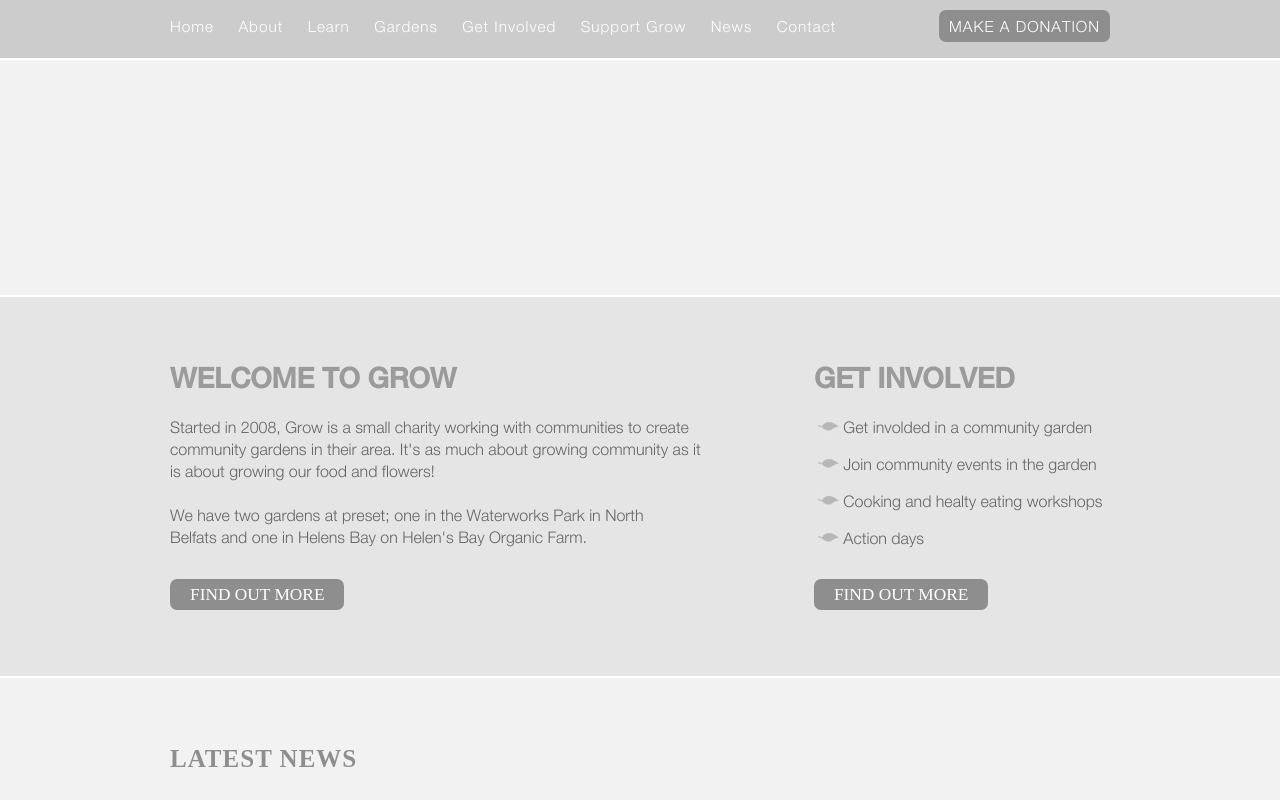
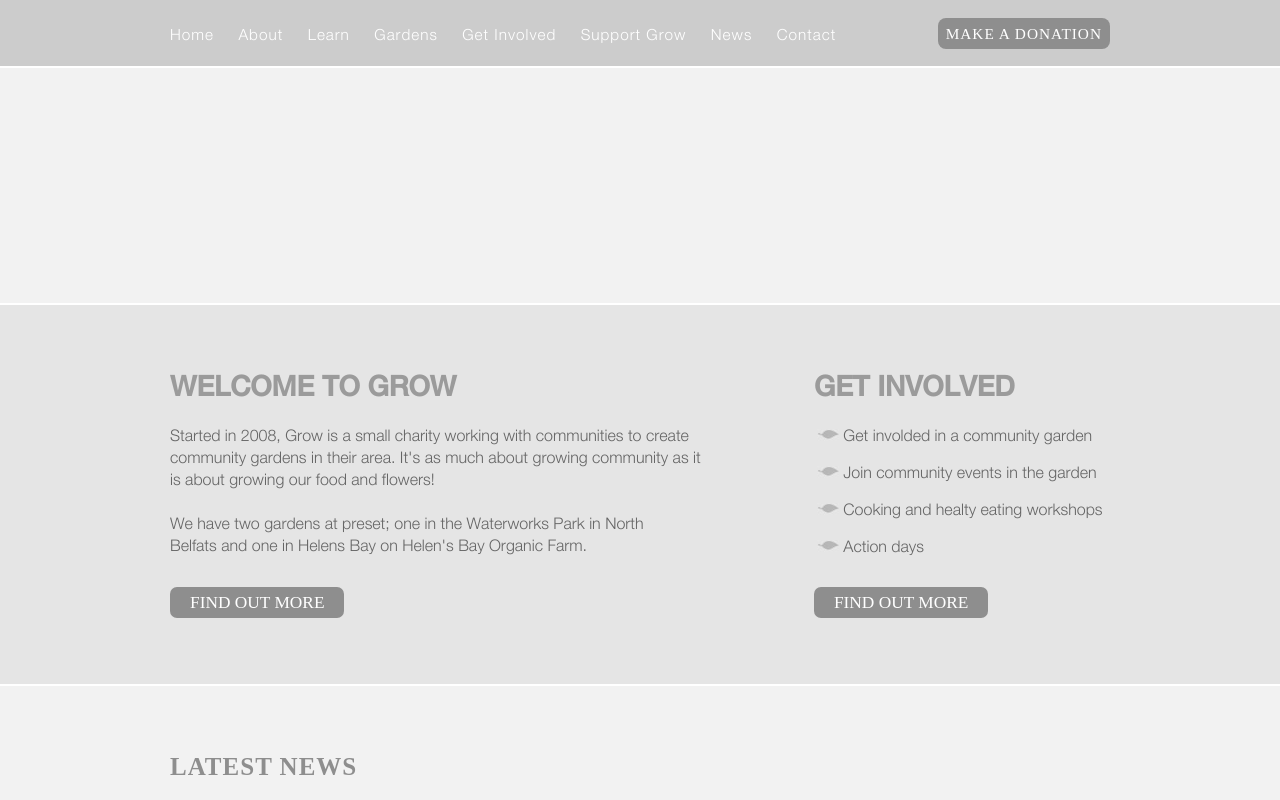
Before and after one commit to wgarcia-wawandco/Ejercicio, a plain HTML site: page index.html in a window 1280 px wide. Shown: the top 800 px of the page. Drawn offline with Linux system fonts and the light colour scheme; files whose address does not match are found by name.

Commit message:
Ajuste de elementos finales

```diff
--- a/css/style.css
+++ b/css/style.css
@@ -98,7 +98,7 @@ html{
 
 /* Menu */
 .menu-header{
-  padding-top: 15px;
+  padding-top: 23px;
   padding-bottom: 6px;
 }
 .home{
@@ -125,13 +125,14 @@ html{
 .button-lg{
   color:white;
   font-size: 15px;
-  border-radius: 7px;
+  border-radius: 8px;
   background-color: #8E8E8E;
   text-transform: uppercase;
-  padding:7px 10px;
+  padding:7px 8px;
   letter-spacing: 1px!important;
-  font-family: Helvetica-font-btn-bold;
-  top: -7px;
+  font-family: Helvetica-font !important;
+  font-weight: bolder;
+  top: -8px;
 }
 .button-med{
   color:white;
--- a/index.html
+++ b/index.html
@@ -79,7 +79,7 @@
         <div class="column-1"><img src="Assets/get-in-touch-image.png"></div>
         <div class="column-6 white vertical">
            Join us on facebook<br>
-           <a class="link" href="mailto:someone@example.com?Subject=Hello">facebook.com/joinustogrow</a>
+           <a class="link" href="#">facebook.com/joinustogrow</a>
         </div>
       </div>
 
@@ -87,7 +87,7 @@
         <div class="column-1"><img src="Assets/get-in-touch-image.png"></div>
         <div class="column-6 white vertical">
            Follow us on twitter<br>
-           <a class="link" href="mailto:someone@example.com?Subject=Hello">twitter.com/joinustogrow</a>
+           <a class="link" href="#">twitter.com/joinustogrow</a>
         </div>
       </div>
 
@@ -121,7 +121,7 @@
   <div class="content">
     <div class="column-6 gray-1 text-footer ">
       This site was developed as a student project by<br>
-      <span class="text-footer-bold">Kyle Gawley  |  <a class="link-normal white" href="#">kylegawley.co.uk</a></span>
+      <span class="text-footer-bold">Kyle Gawley  |  <a class="link-normal white" target="_blank" href="https://kylegawley.co.uk">kylegawley.co.uk</a></span>
     </div>
     <div class="right">
       <img class="element" src="Assets/footer-right-1.jpg">
```
